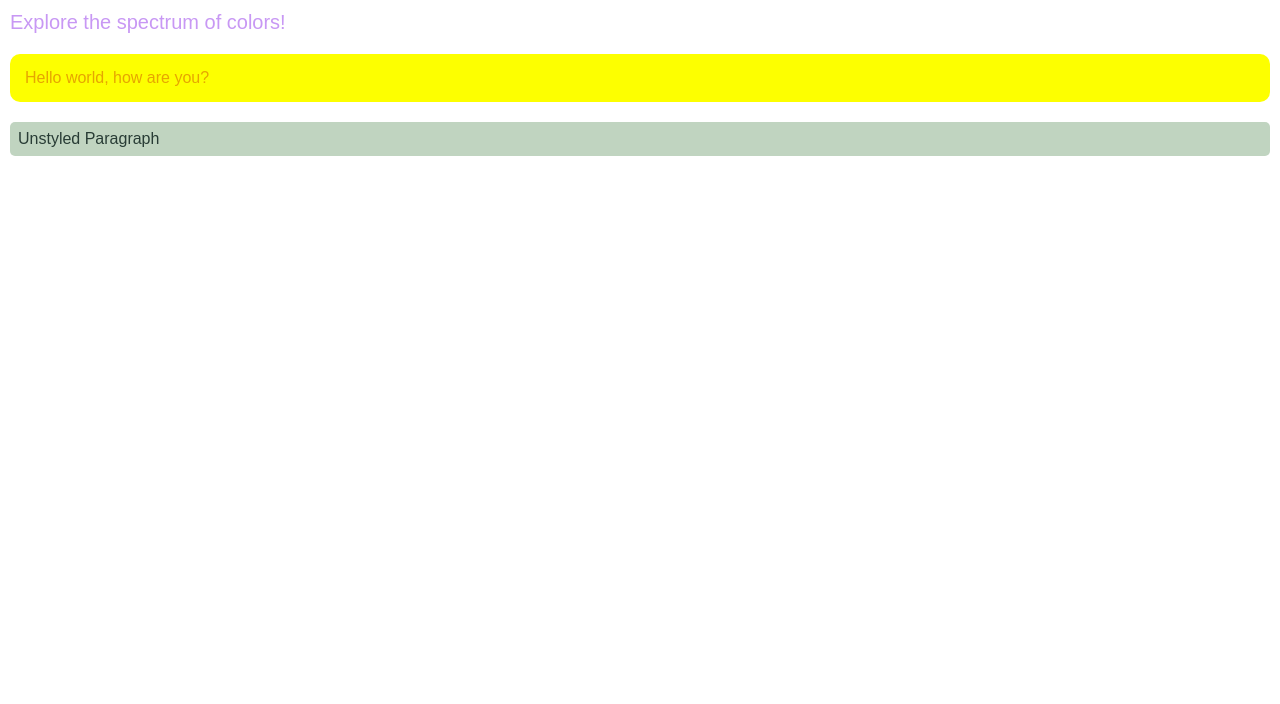
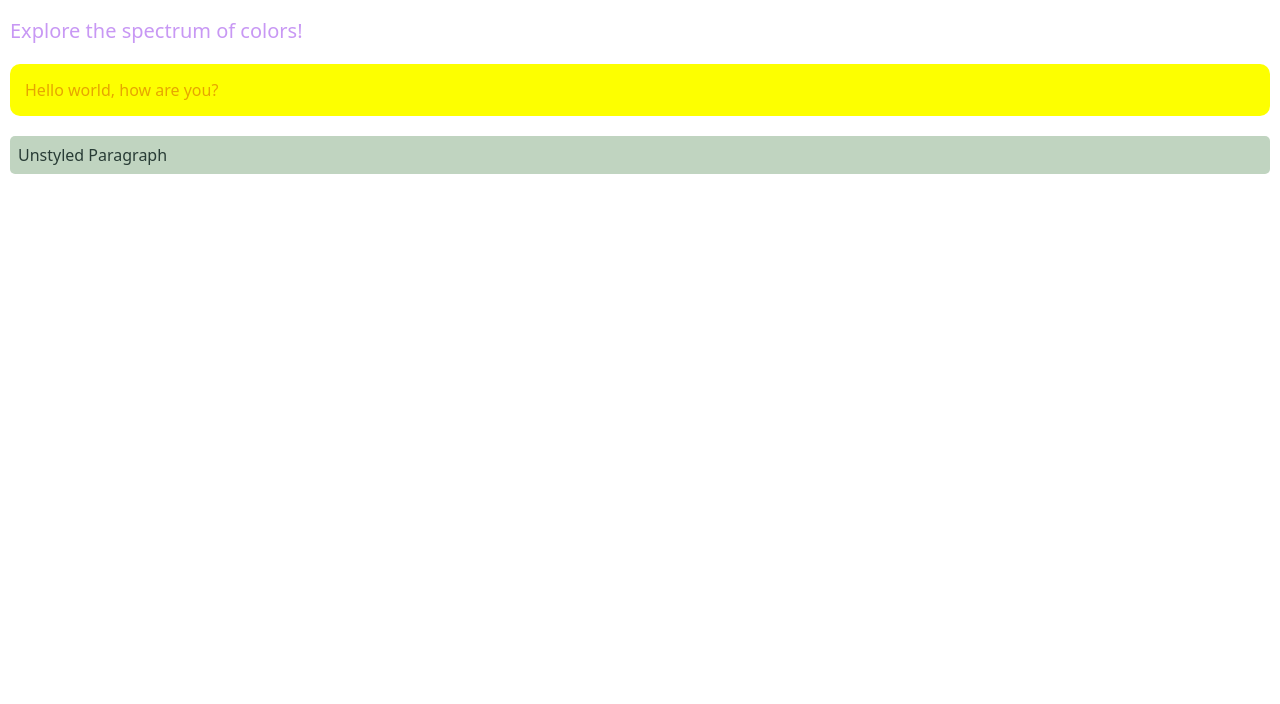
Before and after one commit to khalilsediq/SUN-4-Class-Assignment, a plain HTML site: page index.htm in a window 1280 px wide. Shown: the part 96-800 px from the top of the page. Drawn offline with Linux system fonts and the light colour scheme.

Commit message:
font chaged to apple ui

```diff
--- a/styles.css
+++ b/styles.css
@@ -1,7 +1,7 @@
 *{
     margin: 0;
     padding: 0;
-    font-family: Arial, Helvetica, sans-serif;
+    font-family: system-ui, -apple-system, BlinkMacSystemFont, 'Segoe UI', Roboto, Oxygen, Ubuntu, Cantarell, 'Open Sans', 'Helvetica Neue', sans-serif;
 }
 #main-title{
     background-color:#0180ff;
```
